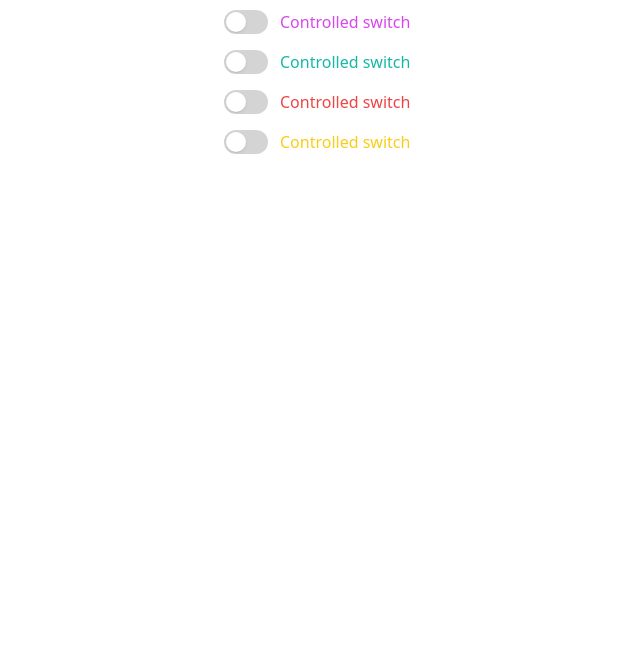
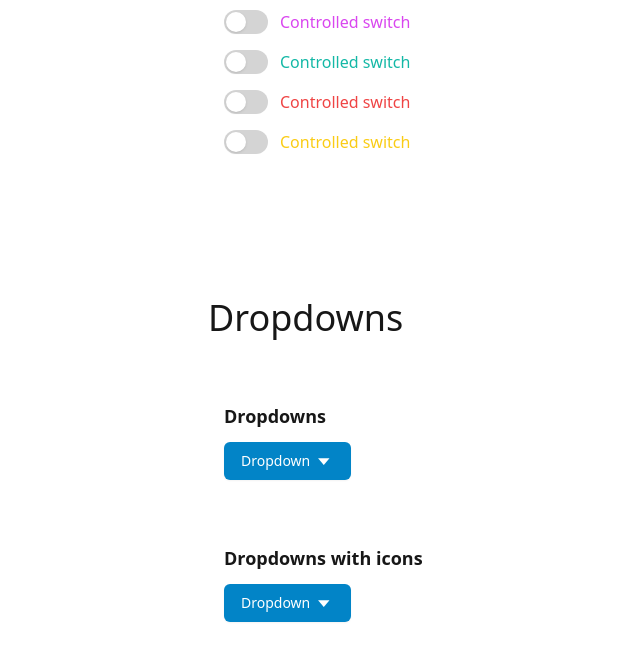
Before and after one commit to mohamedmagdy17593/mm-ui, a React (Vite) app: page / in a window 1280 px wide. Shown: the part 8052-8712 px from the top of the page, without its empty margins (0-640 px from the left). Built offline with nearby package versions, Linux system fonts and the light colour scheme.

Commit message:
add dropdown

```diff
--- a/src/App.tsx
+++ b/src/App.tsx
@@ -4,6 +4,7 @@ import InputExample from './components/Input/InputExample'
 import SelectExample from './components/Select/SelectExample'
 import SwitchExample from './components/Switch/SwitchExample'
 import TooltipExample from './components/Tooltip/TooltipExample'
+import DropdownExample from './components/Dropdown/DropdownExample'
 
 function App() {
   return (
@@ -19,6 +20,8 @@ function App() {
       <CheckboxExample />
 
       <SwitchExample />
+
+      <DropdownExample />
     </div>
   )
 }
--- a/src/components/Button/Button.tsx
+++ b/src/components/Button/Button.tsx
@@ -4,7 +4,7 @@ import styles from './Button.module.scss'
 import { CgSpinner } from 'react-icons/cg'
 
 interface Props {
-  as?: keyof JSX.IntrinsicElements
+  as?: keyof JSX.IntrinsicElements | React.ElementType
   size?: 'xs' | 'sm' | 'md' | 'lg' | 'xl'
   variant?: 'primary' | 'secondary' | 'success' | 'warning' | 'error'
   bordered?: boolean
--- /dev/null
+++ b/src/components/Dropdown/Dropdown.tsx
@@ -0,0 +1,90 @@
+import React from 'react'
+import clsx from 'clsx'
+import { Menu } from '@headlessui/react'
+
+export interface Divider {
+  type: 'divider'
+}
+
+export interface Item {
+  type?: 'item'
+  label: React.ReactNode
+  disabled?: boolean
+  onClick?: (e: any) => void
+  linkTo?: string
+}
+
+export type DropdownProps = React.PropsWithChildren<{
+  items: (Item | Divider)[]
+}>
+
+const Dropdown = function ({ children, items }: DropdownProps) {
+  return (
+    <Menu>
+      <div className="relative">
+        {children}
+
+        <Menu.Items className="absolute bg-white mt-1 w-56  rounded-md shadow-sm p-1 border border-neutral-200 text-neutral-600 focus:outline-none flex flex-col gap-0.5 z-50 overflow-auto max-h-60">
+          {items.map((item) => {
+            if (item.type === 'divider') {
+              return <hr className="border-t border-neutral-200 px-2" />
+            }
+
+            return (
+              <Menu.Item>
+                {({ active }) => {
+                  let classes = clsx(
+                    'cursor-pointer text-sm px-1 py-1 rounded border-neutral-300 text-left flex',
+                    {
+                      'bg-sky-500 text-white': active,
+                    },
+                  )
+
+                  if (item.linkTo) {
+                    return (
+                      <a href={item.linkTo} className={classes}>
+                        {item.label}
+                      </a>
+                    )
+                  } else {
+                    return (
+                      <button onClick={item.onClick} className={classes}>
+                        {item.label}
+                      </button>
+                    )
+                  }
+                }}
+              </Menu.Item>
+            )
+          })}
+        </Menu.Items>
+
+        {/* <Listbox.Options className="absolute bg-white mt-1 w-full rounded-md shadow-sm p-1 border border-neutral-300 text-neutral-600 focus:outline-none flex flex-col gap-0.5 z-50 overflow-auto max-h-60">
+          {options.map((option) => (
+            <Listbox.Option
+              className={({ active, selected }) =>
+                clsx(
+                  'cursor-pointer text-sm px-2 py-1 rounded border-neutral-300 ',
+                  {
+                    'bg-cyan-100 text-cyan-900': active && !selected,
+                    'bg-cyan-600 text-white': selected,
+                    'text-neutral-400': option.disabled,
+                  },
+                )
+              }
+              key={option.value}
+              value={option.value}
+              disabled={option.disabled}
+            >
+              {option.label}
+            </Listbox.Option>
+          ))}
+        </Listbox.Options> */}
+      </div>
+    </Menu>
+  )
+}
+
+const Button = Menu.Button
+
+export default Object.assign(Dropdown, { Button })
--- /dev/null
+++ b/src/components/Dropdown/DropdownExample.tsx
@@ -0,0 +1,82 @@
+import Button from '../Button/Button'
+import Dropdown from './Dropdown'
+import { BiCaretDown } from 'react-icons/bi'
+import { MdHome } from 'react-icons/md'
+
+function DropdownExample() {
+  return (
+    <div>
+      <h1 className="text-4xl">Dropdowns</h1>
+
+      <div className="ml-4">
+        <h2 className="mt-16 text-lg font-bold">Dropdowns</h2>
+        <div className="mt-3 flex flex-col gap-4">
+          <Dropdown
+            items={[
+              { label: 'Edit', onClick: () => alert('Edit') },
+              { label: 'Duplicate', onClick: () => alert('Duplicate') },
+              {
+                type: 'divider',
+              },
+              { label: 'Archive', onClick: () => alert('Archive') },
+              { label: 'Move', onClick: () => alert('Move') },
+            ]}
+          >
+            <Button as={Dropdown.Button}>
+              Dropdown <BiCaretDown className="text-[1.4em] ml-1" />
+            </Button>
+          </Dropdown>
+        </div>
+
+        <h2 className="mt-16 text-lg font-bold">Dropdowns with icons</h2>
+        <div className="mt-3 flex flex-col gap-4">
+          <Dropdown
+            items={[
+              {
+                label: (
+                  <>
+                    <MdHome className="text-[1.4em] mr-1" /> Edit
+                  </>
+                ),
+                onClick: () => alert('Edit'),
+              },
+              {
+                label: (
+                  <>
+                    <MdHome className="text-[1.4em] mr-1" /> Duplicate
+                  </>
+                ),
+                onClick: () => alert('Duplicate'),
+              },
+              {
+                type: 'divider',
+              },
+              {
+                label: (
+                  <>
+                    <MdHome className="text-[1.4em] mr-1" /> Move
+                  </>
+                ),
+                onClick: () => alert('Move'),
+              },
+              {
+                label: (
+                  <>
+                    <MdHome className="text-[1.4em] mr-1" /> Archive
+                  </>
+                ),
+                onClick: () => alert('Archive'),
+              },
+            ]}
+          >
+            <Button as={Dropdown.Button}>
+              Dropdown <BiCaretDown className="text-[1.4em] ml-1" />
+            </Button>
+          </Dropdown>
+        </div>
+      </div>
+    </div>
+  )
+}
+
+export default DropdownExample
--- a/src/components/Select/Select.tsx
+++ b/src/components/Select/Select.tsx
@@ -55,12 +55,12 @@ const Select = React.forwardRef<HTMLButtonElement, SelectProps>(function (
           {isPlaceholder ? placeholder : selected?.label}
         </Input>
 
-        <Listbox.Options className="absolute bg-white mt-1 w-full rounded-md shadow-sm p-1 border border-neutral-300 text-neutral-600 focus:outline-none flex flex-col gap-0.5 z-50 overflow-auto max-h-60">
+        <Listbox.Options className="absolute bg-white mt-1 w-full rounded-md shadow-sm p-1 border border-neutral-200 text-neutral-600 focus:outline-none flex flex-col gap-0.5 z-50 overflow-auto max-h-60">
           {options.map((option) => (
             <Listbox.Option
               className={({ active, selected }) =>
                 clsx(
-                  'cursor-pointer text-sm px-2 py-1 rounded border-neutral-300 ',
+                  'cursor-pointer text-sm px-2 py-1 rounded border-neutral-200 ',
                   {
                     'bg-cyan-100 text-cyan-900': active && !selected,
                     'bg-cyan-600 text-white': selected,
```
